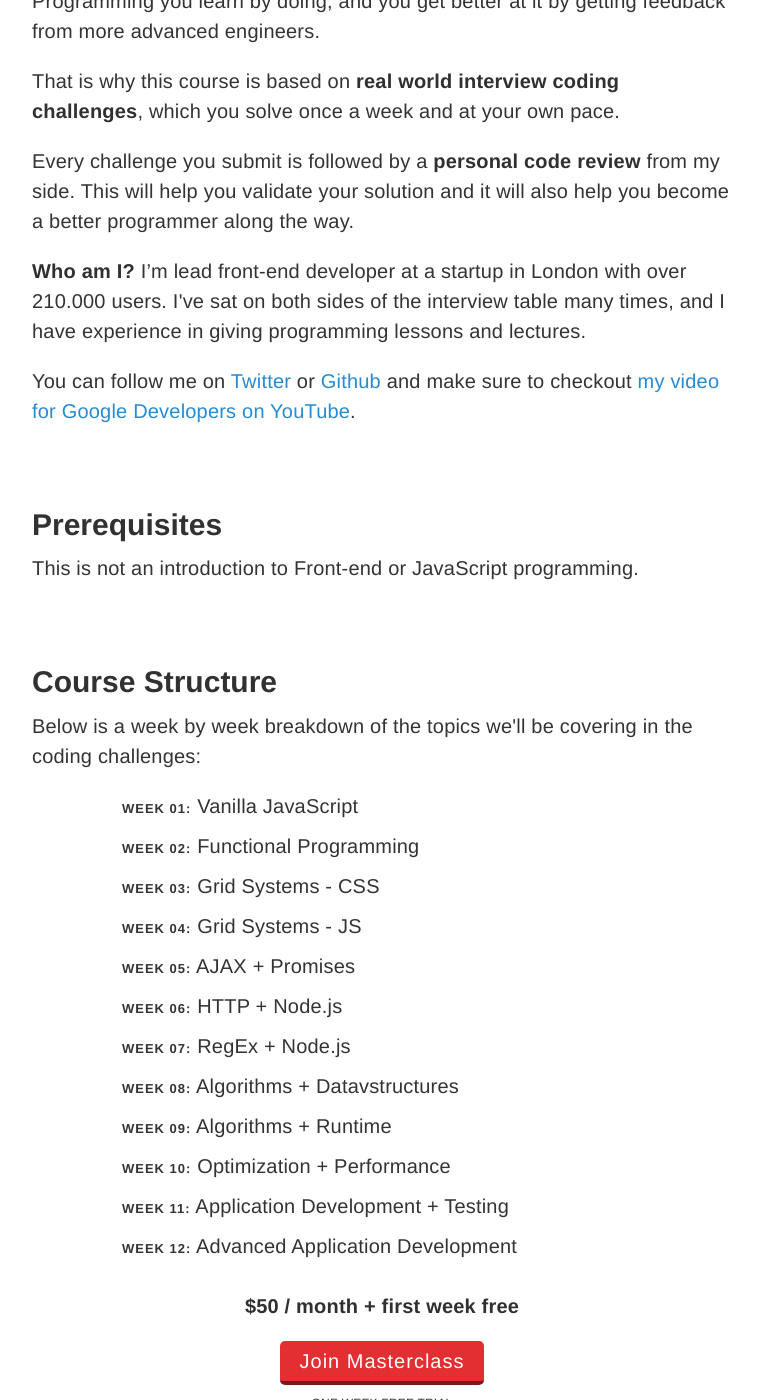
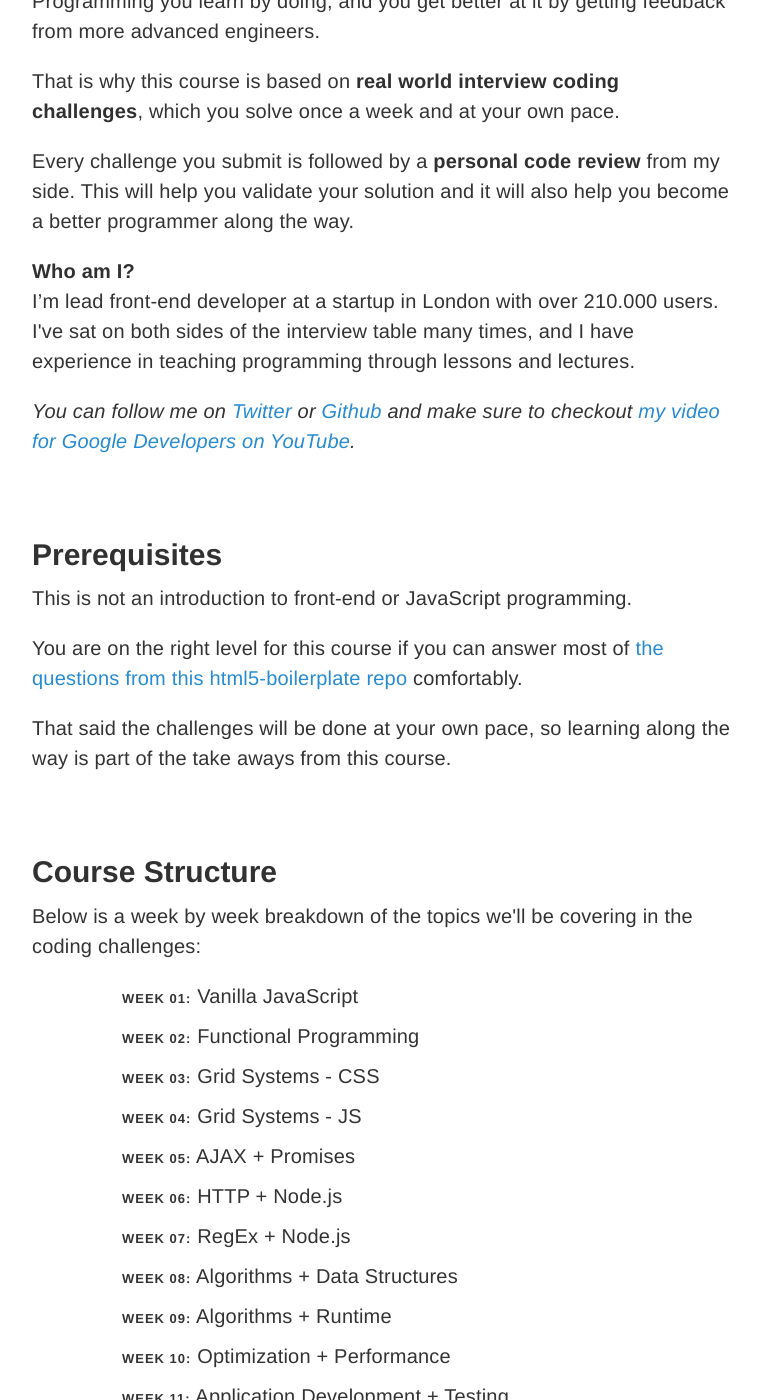
Before and after one commit to stefanRitter/jsblog, a Jekyll site: the page built from index.html, in a window 1280 px wide and 1400 px high, scrolled down 861 px. Shown: the whole window, without its empty margins (258-1018 px from the left). Built offline with Jekyll 4.4.1, drawn with Linux system fonts in a browser that asks for light colours; the list of posts is cut into pages by our own code; some of the changed text lies outside the part shown.

Commit message:
add copy

```diff
--- a/index.html
+++ b/index.html
@@ -39,20 +39,26 @@ title: Home
     This will help you validate your solution and it will also help you become a better programmer along the way.
   </p>
   <p>
-    <strong>Who am I?</strong> I’m lead front-end developer at a startup in London with over 210.000 users.
-    I've sat on both sides of the interview table many times, and I have experience in giving programming lessons and lectures.
+    <strong>Who am I?</strong>
+    <br>
+    I’m lead front-end developer at a startup in London with over 210.000 users.
+    I've sat on both sides of the interview table many times, and I have experience in teaching programming through lessons and lectures.
   </p>
-  <p>
+  <p><em>
     You can follow me on <a href="https://twitter.com/stefanritter">Twitter</a> or
     <a href="https://github.com/stefanRitter">Github</a> and make sure to checkout <a href="https://www.youtube.com/watch?v=k_7zdqz01sk">my video for Google Developers on YouTube</a>.
-  </p>
+  </em></p>
 </div>
 
 <div class="curriculum">
   <h2>Prerequisites</h2>
+  <p>This is not an introduction to front-end or JavaScript programming.</p>
   <p>
-    This is not an introduction to Front-end or JavaScript programming.
+    You are on the right level for this course if you can answer most of
+    <a href="https://github.com/h5bp/Front-end-Developer-Interview-Questions">the questions from this html5-boilerplate repo</a>
+    comfortably.
   </p>
+  <p>That said the challenges will be done at your own pace, so learning along the way is part of the take aways from this course.</p>
 </div>
 
 <div class="curriculum">
@@ -66,7 +72,7 @@ title: Home
     <li><span>WEEK 05:</span> AJAX + Promises</li>
     <li><span>WEEK 06:</span> HTTP + Node.js</li>
     <li><span>WEEK 07:</span> RegEx + Node.js</li>
-    <li><span>WEEK 08:</span> Algorithms + Datavstructures</li>
+    <li><span>WEEK 08:</span> Algorithms + Data Structures</li>
     <li><span>WEEK 09:</span> Algorithms + Runtime</li>
     <li><span>WEEK 10:</span> Optimization + Performance</li>
     <li><span>WEEK 11:</span> Application Development + Testing</li>
```
Also changed, not shown: other parts of index.html (+1 -1 lines).
